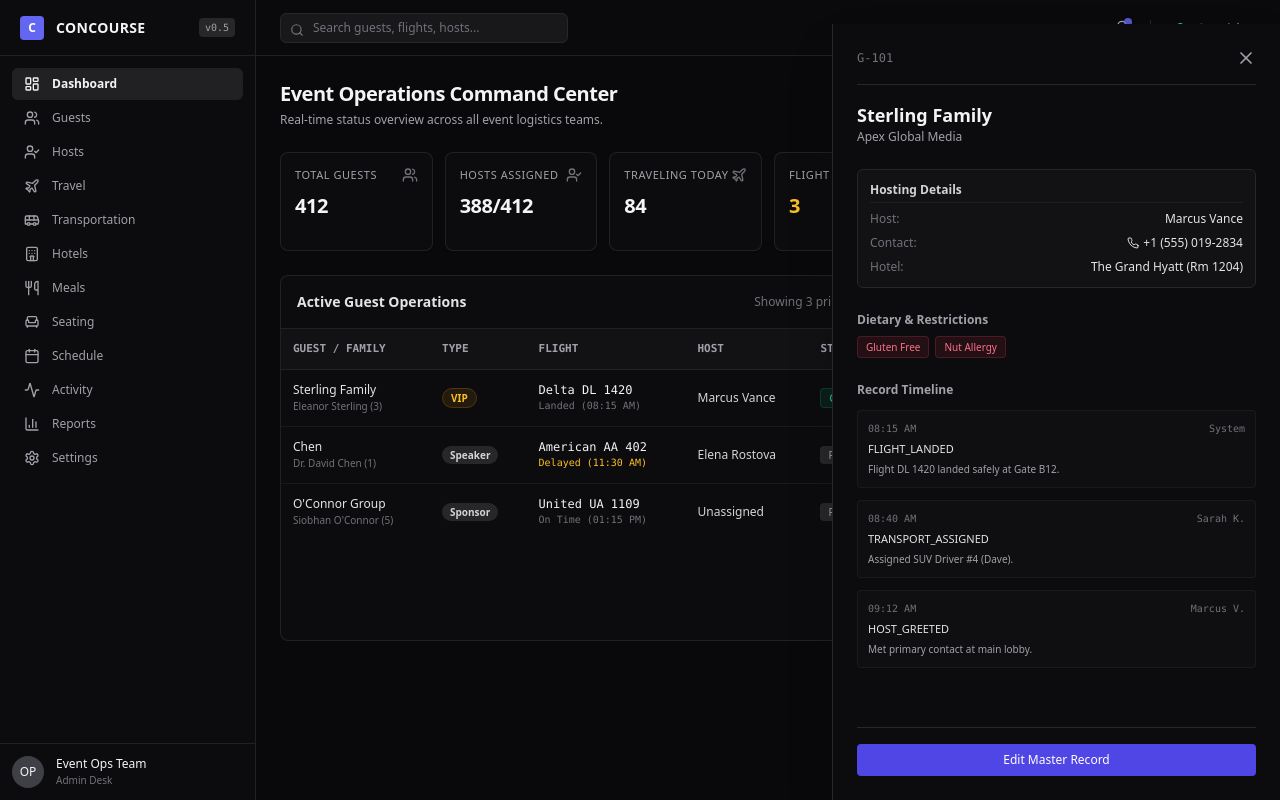
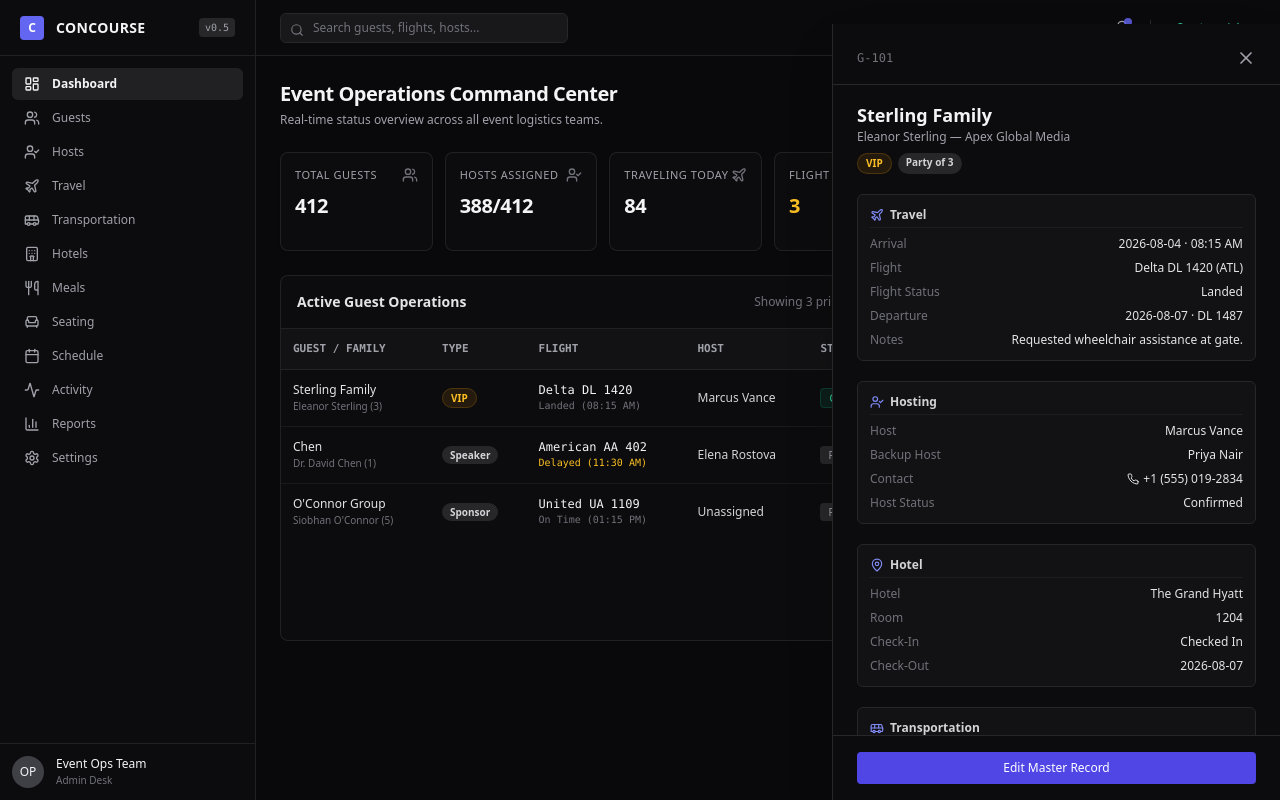
Before and after one commit to bobbyshirley/concourse, a Next.js app: page / in a window 1280 px wide. Both pictures are taken after a click on the element 601 px from the left and 398 px from the top of the page. Built offline with nearby package versions, Linux system fonts and the light colour scheme.

Commit message:
Changes to files.

```diff
--- a/app/page.tsx
+++ b/app/page.tsx
@@ -5,8 +5,37 @@ import { MOCK_GUESTS } from '@/lib/mock-data';
 import { Guest } from '@/types/concourse';
 import {
   Users, UserCheck, Plane, AlertTriangle,
-  Bus, CheckCircle2, Clock, Phone, ChevronRight, X
+  Bus, CheckCircle2, Clock, Phone, X, Paperclip,
+  MapPin, Utensils, Armchair, MessageSquare, StickyNote,
 } from 'lucide-react';
+
+function DetailRow({ label, value }: { label: string; value: React.ReactNode }) {
+  return (
+    <div className="flex justify-between gap-3">
+      <span className="text-zinc-500 shrink-0">{label}</span>
+      <span className="text-zinc-200 text-right">{value}</span>
+    </div>
+  );
+}
+
+function DetailSection({
+  title,
+  icon: Icon,
+  children,
+}: {
+  title: string;
+  icon: React.ElementType;
+  children: React.ReactNode;
+}) {
+  return (
+    <div className="bg-zinc-900/50 p-3 rounded-md border border-zinc-800 space-y-2 text-xs">
+      <div className="font-semibold text-zinc-300 border-b border-zinc-800/60 pb-1 flex items-center gap-1.5">
+        <Icon className="h-3.5 w-3.5 text-indigo-400" /> {title}
+      </div>
+      {children}
+    </div>
+  );
+}
 
 export default function CommandDashboard() {
   const [selectedGuest, setSelectedGuest] = useState<Guest | null>(null);
@@ -113,8 +142,8 @@ export default function CommandDashboard() {
             <Clock className="h-4 w-4 text-indigo-400" /> Global Activity Stream
           </h2>
           <div className="space-y-4 text-xs">
-            {MOCK_GUESTS.flatMap(g => g.timeline).map((evt) => (
-              <div key={evt.id} className="flex gap-3 border-l-2 border-zinc-800 pl-3 py-1">
+            {MOCK_GUESTS.flatMap(g => g.timeline.map(evt => ({ ...evt, guestId: g.id }))).map((evt) => (
+              <div key={`${evt.guestId}-${evt.id}`} className="flex gap-3 border-l-2 border-zinc-800 pl-3 py-1">
                 <div className="flex-1">
                   <div className="flex items-center justify-between">
                     <span className="font-semibold text-zinc-300">{evt.action}</span>
@@ -131,44 +160,114 @@ export default function CommandDashboard() {
 
       {/* Guest Master Record Drawer / Flyout Details */}
       {selectedGuest && (
-        <div className="fixed inset-y-0 right-0 w-full max-w-md bg-[#0c0c0e] border-l border-zinc-800 shadow-2xl z-50 p-6 overflow-y-auto flex flex-col justify-between">
-          <div>
-            <div className="flex items-center justify-between pb-4 border-b border-zinc-800">
+        <div className="fixed inset-y-0 right-0 w-full max-w-md bg-[#0c0c0e] border-l border-zinc-800 shadow-2xl z-50 overflow-y-auto flex flex-col">
+          <div className="flex items-center justify-between px-6 pt-6 pb-4 border-b border-zinc-800 sticky top-0 bg-[#0c0c0e] z-10">
             <span className="text-xs font-mono text-zinc-500">{selectedGuest.id}</span>
             <button onClick={() => setSelectedGuest(null)} className="text-zinc-400 hover:text-zinc-100">
               <X className="h-5 w-5" />
             </button>
           </div>
 
-            <div className="mt-4 space-y-6">
+          <div className="px-6 py-4 space-y-5 flex-1">
             <div>
               <h3 className="text-lg font-bold text-zinc-100">{selectedGuest.familyName}</h3>
-                <p className="text-xs text-zinc-400">{selectedGuest.organization}</p>
+              <p className="text-xs text-zinc-400">{selectedGuest.primaryContact} — {selectedGuest.organization}</p>
+              <div className="flex gap-1.5 mt-2">
+                <span className={`px-2 py-0.5 rounded-full text-[10px] font-semibold ${
+                  selectedGuest.guestType === 'VIP' ? 'bg-amber-500/10 text-amber-400 border border-amber-500/20' : 'bg-zinc-800 text-zinc-300'
+                }`}>
+                  {selectedGuest.guestType}
+                </span>
+                <span className="px-2 py-0.5 rounded-full text-[10px] font-semibold bg-zinc-800 text-zinc-300">
+                  Party of {selectedGuest.partySize}
+                </span>
+              </div>
             </div>
 
-              {/* Hosting Info */}
-              <div className="bg-zinc-900/50 p-3 rounded-md border border-zinc-800 space-y-2 text-xs">
-                <div className="font-semibold text-zinc-300 border-b border-zinc-800/60 pb-1">Hosting Details</div>
-                <div className="flex justify-between"><span className="text-zinc-500">Host:</span> <span className="text-zinc-200">{selectedGuest.assignedHost}</span></div>
-                <div className="flex justify-between"><span className="text-zinc-500">Contact:</span> <span className="text-zinc-200 flex items-center gap-1"><Phone className="h-3 w-3" /> {selectedGuest.hostPhone}</span></div>
-                <div className="flex justify-between"><span className="text-zinc-500">Hotel:</span> <span className="text-zinc-200">{selectedGuest.hotel} (Rm {selectedGuest.roomNumber})</span></div>
-              </div>
+            <DetailSection title="Travel" icon={Plane}>
+              <DetailRow label="Arrival" value={`${selectedGuest.arrivalDate} · ${selectedGuest.arrivalTime}`} />
+              <DetailRow label="Flight" value={`${selectedGuest.airline} ${selectedGuest.flightNumber} (${selectedGuest.airport})`} />
+              <DetailRow label="Flight Status" value={selectedGuest.flightStatus} />
+              <DetailRow label="Departure" value={`${selectedGuest.departureDate} · ${selectedGuest.departureFlight}`} />
+              {selectedGuest.travelNotes && <DetailRow label="Notes" value={selectedGuest.travelNotes} />}
+            </DetailSection>
 
-              {/* Dietary / Special Notes */}
-              <div className="space-y-2 text-xs">
-                <div className="font-semibold text-zinc-400">Dietary & Restrictions</div>
+            <DetailSection title="Hosting" icon={UserCheck}>
+              <DetailRow label="Host" value={selectedGuest.assignedHost} />
+              <DetailRow label="Backup Host" value={selectedGuest.backupHost} />
+              <DetailRow label="Contact" value={<span className="flex items-center gap-1 justify-end"><Phone className="h-3 w-3" /> {selectedGuest.hostPhone}</span>} />
+              <DetailRow label="Host Status" value={selectedGuest.hostStatus} />
+            </DetailSection>
+
+            <DetailSection title="Hotel" icon={MapPin}>
+              <DetailRow label="Hotel" value={selectedGuest.hotel} />
+              <DetailRow label="Room" value={selectedGuest.roomNumber} />
+              <DetailRow label="Check-In" value={selectedGuest.checkInStatus} />
+              <DetailRow label="Check-Out" value={selectedGuest.checkOutDate} />
+            </DetailSection>
+
+            <DetailSection title="Transportation" icon={Bus}>
+              <DetailRow label="Needed" value={selectedGuest.transportationNeeded ? 'Yes' : 'No'} />
+              <DetailRow label="Driver" value={selectedGuest.driver} />
+              <DetailRow label="Vehicle" value={selectedGuest.vehicle} />
+              <DetailRow label="Pickup" value={`${selectedGuest.pickupLocation} @ ${selectedGuest.pickupTime}`} />
+              <DetailRow label="Status" value={selectedGuest.transportationStatus} />
+            </DetailSection>
+
+            <DetailSection title="Meals & Accessibility" icon={Utensils}>
               <div className="flex gap-1.5 flex-wrap">
                 {selectedGuest.dietaryRestrictions.map((req, i) => (
-                    <span key={i} className="bg-rose-500/10 text-rose-400 border border-rose-500/20 px-2 py-0.5 rounded text-[10px]">
+                  <span key={`d-${i}`} className="bg-rose-500/10 text-rose-400 border border-rose-500/20 px-2 py-0.5 rounded text-[10px]">
                     {req}
                   </span>
                 ))}
+                {selectedGuest.allergies.map((a, i) => (
+                  <span key={`a-${i}`} className="bg-amber-500/10 text-amber-400 border border-amber-500/20 px-2 py-0.5 rounded text-[10px]">
+                    {a}
+                  </span>
+                ))}
+                {selectedGuest.accessibilityRequirements.map((r, i) => (
+                  <span key={`r-${i}`} className="bg-indigo-500/10 text-indigo-400 border border-indigo-500/20 px-2 py-0.5 rounded text-[10px]">
+                    {r}
+                  </span>
+                ))}
+                {selectedGuest.dietaryRestrictions.length === 0 &&
+                  selectedGuest.allergies.length === 0 &&
+                  selectedGuest.accessibilityRequirements.length === 0 && (
+                    <span className="text-zinc-500 italic text-[11px]">None recorded.</span>
+                )}
               </div>
-              </div>
+            </DetailSection>
+
+            <DetailSection title="Conference" icon={Users}>
+              <DetailRow label="Session" value={selectedGuest.session} />
+              <DetailRow label="Breakout" value={selectedGuest.breakout} />
+              <DetailRow label="VIP Events" value={selectedGuest.vipEvents.length ? selectedGuest.vipEvents.join(', ') : 'None'} />
+            </DetailSection>
+
+            <DetailSection title="Seating" icon={Armchair}>
+              <DetailRow label="Venue" value={selectedGuest.venue} />
+              <DetailRow label="Section / Row / Seat" value={`${selectedGuest.section} / ${selectedGuest.row} / ${selectedGuest.seat}`} />
+              <DetailRow label="Status" value={selectedGuest.seatStatus} />
+            </DetailSection>
+
+            <DetailSection title="Communication" icon={MessageSquare}>
+              <DetailRow label="Last Contact" value={selectedGuest.lastContact} />
+              <DetailRow label="Email Sent" value={selectedGuest.emailSent ? 'Yes' : 'No'} />
+              <DetailRow label="Text Sent" value={selectedGuest.textSent ? 'Yes' : 'No'} />
+            </DetailSection>
+
+            {selectedGuest.notes && (
+              <DetailSection title="Notes" icon={StickyNote}>
+                <p className="text-zinc-300">{selectedGuest.notes}</p>
+              </DetailSection>
+            )}
 
             {/* Activity Timeline */}
             <div className="space-y-3 text-xs">
-                <div className="font-semibold text-zinc-400">Record Timeline</div>
+              <div className="font-semibold text-zinc-400 flex items-center gap-1.5">
+                <Clock className="h-3.5 w-3.5 text-indigo-400" /> Record Timeline
+              </div>
               {selectedGuest.timeline.length === 0 ? (
                 <div className="text-zinc-500 italic text-[11px]">No events recorded for this guest yet.</div>
               ) : (
@@ -184,10 +283,28 @@ export default function CommandDashboard() {
                 ))
               )}
             </div>
+
+            {/* Attachments */}
+            <div className="space-y-3 text-xs">
+              <div className="font-semibold text-zinc-400 flex items-center gap-1.5">
+                <Paperclip className="h-3.5 w-3.5 text-indigo-400" /> Attachments
+              </div>
+              {selectedGuest.attachments.length === 0 ? (
+                <div className="text-zinc-500 italic text-[11px]">No attachments.</div>
+              ) : (
+                selectedGuest.attachments.map((att) => (
+                  <div key={att.id} className="flex items-center justify-between bg-zinc-900/30 border border-zinc-800/50 p-2.5 rounded">
+                    <div>
+                      <div className="text-zinc-200 text-[11px] font-medium">{att.name}</div>
+                      <div className="text-zinc-500 text-[10px]">Uploaded {att.uploadedAt} by {att.uploadedBy}</div>
+                    </div>
+                  </div>
+                ))
+              )}
             </div>
           </div>
 
-          <div className="pt-4 border-t border-zinc-800 flex gap-2">
+          <div className="px-6 py-4 border-t border-zinc-800 flex gap-2 sticky bottom-0 bg-[#0c0c0e]">
             <button className="flex-1 bg-indigo-600 hover:bg-indigo-500 text-white text-xs py-2 rounded font-medium transition-colors">
               Edit Master Record
             </button>
--- a/lib/mock-data.ts
+++ b/lib/mock-data.ts
@@ -9,23 +9,61 @@ export const MOCK_GUESTS: Guest[] = [
     guestType: 'VIP',
     partySize: 3,
     photoUrl: 'https://images.unsplash.com/photo-1534528741775-53994a69daeb?w=150',
+
     arrivalDate: '2026-08-04',
     arrivalTime: '08:15 AM',
     flightNumber: 'DL 1420',
     airline: 'Delta',
     airport: 'ATL',
     flightStatus: 'Landed',
+    departureDate: '2026-08-07',
+    departureFlight: 'DL 1487',
+    travelNotes: 'Requested wheelchair assistance at gate.',
+
     assignedHost: 'Marcus Vance',
+    backupHost: 'Priya Nair',
     hostPhone: '+1 (555) 019-2834',
+    hostStatus: 'Confirmed',
+
     hotel: 'The Grand Hyatt',
     roomNumber: '1204',
     checkInStatus: 'Checked In',
-    dietaryRestrictions: ['Gluten Free', 'Nut Allergy'],
+    checkOutDate: '2026-08-07',
+
+    transportationNeeded: true,
+    driver: 'Dave Whitfield',
+    vehicle: 'SUV #4',
+    pickupLocation: 'ATL Terminal B, Gate 12',
+    pickupTime: '08:40 AM',
+    transportationStatus: 'Dropped Off',
+
+    dietaryRestrictions: ['Gluten Free'],
+    allergies: ['Nut Allergy'],
+    accessibilityRequirements: ['Wheelchair assistance'],
+
+    session: 'Opening Keynote',
+    breakout: 'Media & Storytelling Track',
+    vipEvents: ['Chairman\'s Reception', 'VIP Dinner'],
+
+    venue: 'Main Hall',
+    section: 'A',
+    row: '3',
+    seat: '12',
+    seatStatus: 'VIP',
+
+    lastContact: '2026-08-04 09:12 AM',
+    emailSent: true,
+    textSent: true,
+
+    notes: 'Long-time sponsor. Prefers early morning contact only.',
     timeline: [
       { id: 't1', timestamp: '08:15 AM', user: 'System', action: 'FLIGHT_LANDED', notes: 'Flight DL 1420 landed safely at Gate B12.' },
       { id: 't2', timestamp: '08:40 AM', user: 'Sarah K.', action: 'TRANSPORT_ASSIGNED', notes: 'Assigned SUV Driver #4 (Dave).' },
       { id: 't3', timestamp: '09:12 AM', user: 'Marcus V.', action: 'HOST_GREETED', notes: 'Met primary contact at main lobby.' },
-    ]
+    ],
+    attachments: [
+      { id: 'a1', name: 'Sterling_Travel_Itinerary.pdf', type: 'pdf', uploadedAt: '2026-08-01', uploadedBy: 'Sarah K.' },
+    ],
   },
   {
     id: 'G-102',
@@ -35,21 +73,57 @@ export const MOCK_GUESTS: Guest[] = [
     guestType: 'Speaker',
     partySize: 1,
     photoUrl: 'https://images.unsplash.com/photo-1507003211169-0a1dd7228f2d?w=150',
+
     arrivalDate: '2026-08-04',
     arrivalTime: '11:30 AM',
     flightNumber: 'AA 402',
     airline: 'American',
     airport: 'ORD',
     flightStatus: 'Delayed',
+    departureDate: '2026-08-06',
+    departureFlight: 'AA 519',
+    travelNotes: 'Connecting through Chicago, tight layover on return.',
+
     assignedHost: 'Elena Rostova',
+    backupHost: 'Unassigned',
     hostPhone: '+1 (555) 014-9921',
+    hostStatus: 'Assigned',
+
     hotel: 'Marriott Marquis',
     roomNumber: '815',
     checkInStatus: 'Pending',
+    checkOutDate: '2026-08-06',
+
+    transportationNeeded: true,
+    driver: 'Unassigned',
+    vehicle: 'Unassigned',
+    pickupLocation: 'ORD Terminal 3',
+    pickupTime: 'TBD',
+    transportationStatus: 'Waiting',
+
     dietaryRestrictions: ['Vegetarian'],
+    allergies: [],
+    accessibilityRequirements: [],
+
+    session: 'Future of Biotech Panel',
+    breakout: 'Health & Sciences Track',
+    vipEvents: [],
+
+    venue: 'Main Hall',
+    section: 'B',
+    row: '1',
+    seat: '4',
+    seatStatus: 'Reserved',
+
+    lastContact: '2026-08-03 04:20 PM',
+    emailSent: true,
+    textSent: false,
+
+    notes: 'Speaking Friday morning — confirm AV needs before Thursday.',
     timeline: [
-      { id: 't1', timestamp: '10:00 AM', user: 'FlightAware Bot', action: 'FLIGHT_LANDED', notes: 'Flight delayed by 45 mins due to weather.' }
-    ]
+      { id: 't1', timestamp: '10:00 AM', user: 'FlightAware Bot', action: 'FLIGHT_DELAYED', notes: 'Flight delayed by 45 mins due to weather.' },
+    ],
+    attachments: [],
   },
   {
     id: 'G-103',
@@ -58,18 +132,54 @@ export const MOCK_GUESTS: Guest[] = [
     organization: 'Grace Community Church',
     guestType: 'Sponsor',
     partySize: 5,
+
     arrivalDate: '2026-08-04',
     arrivalTime: '01:15 PM',
     flightNumber: 'UA 1109',
     airline: 'United',
     airport: 'DEN',
     flightStatus: 'On Time',
+    departureDate: '2026-08-08',
+    departureFlight: 'UA 1187',
+    travelNotes: 'Traveling with two children under 10.',
+
     assignedHost: 'Unassigned',
+    backupHost: 'Unassigned',
     hostPhone: 'N/A',
+    hostStatus: 'Unassigned',
+
     hotel: 'The Grand Hyatt',
     roomNumber: 'TBD',
     checkInStatus: 'Pending',
+    checkOutDate: '2026-08-08',
+
+    transportationNeeded: true,
+    driver: 'Unassigned',
+    vehicle: 'Unassigned',
+    pickupLocation: 'DEN Terminal, Arrivals',
+    pickupTime: 'TBD',
+    transportationStatus: 'Waiting',
+
     dietaryRestrictions: ['Halal'],
-    timeline: []
-  }
+    allergies: [],
+    accessibilityRequirements: [],
+
+    session: 'General Session',
+    breakout: 'Community Partners Track',
+    vipEvents: [],
+
+    venue: 'Main Hall',
+    section: 'C',
+    row: '8',
+    seat: '15',
+    seatStatus: 'Available',
+
+    lastContact: '2026-08-02 11:00 AM',
+    emailSent: true,
+    textSent: false,
+
+    notes: 'Needs host assignment before Wednesday.',
+    timeline: [],
+    attachments: [],
+  },
 ];
```
Also changed, not shown: types/concourse.ts (+70 -20 lines). Lines whose indentation alone changed are shown as unchanged.
